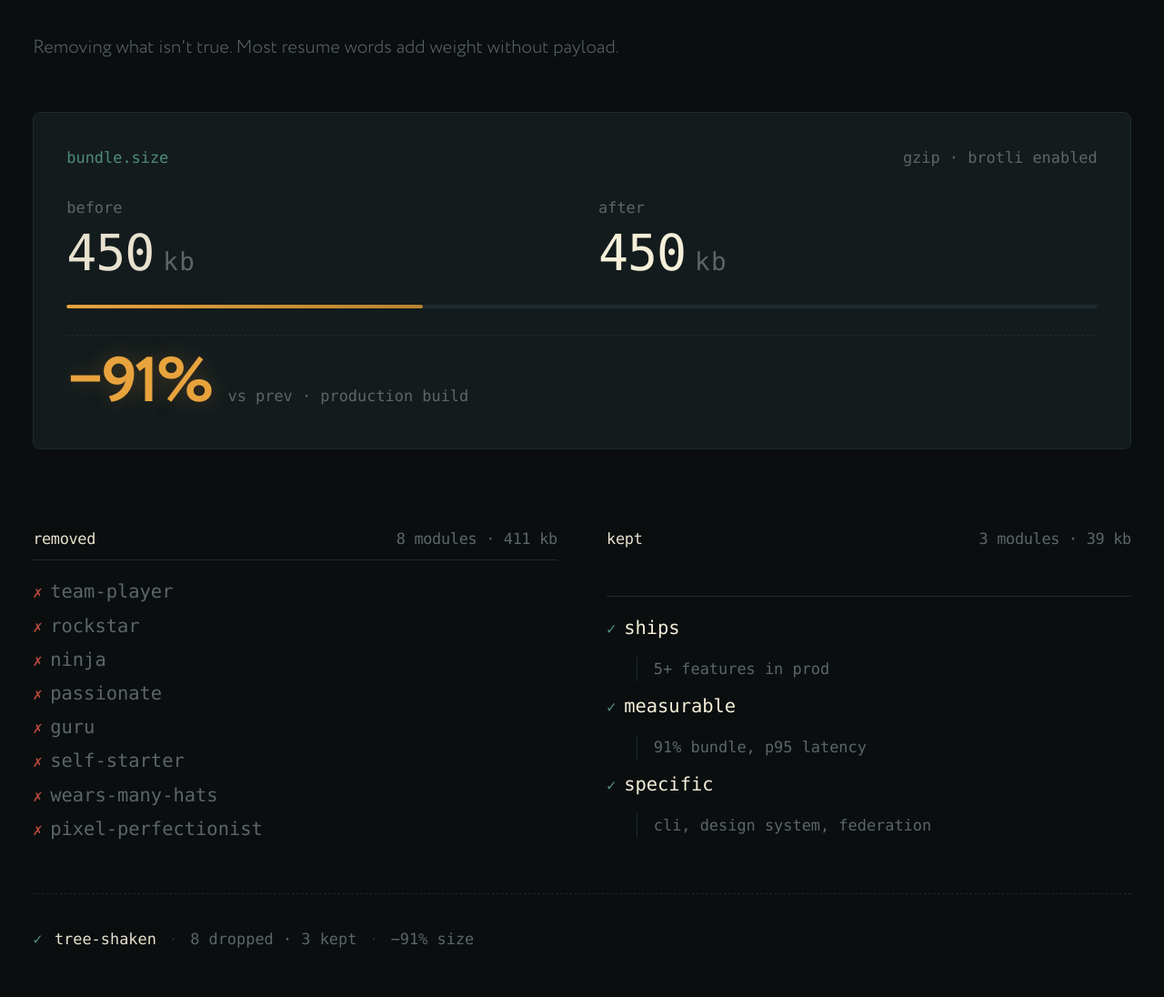
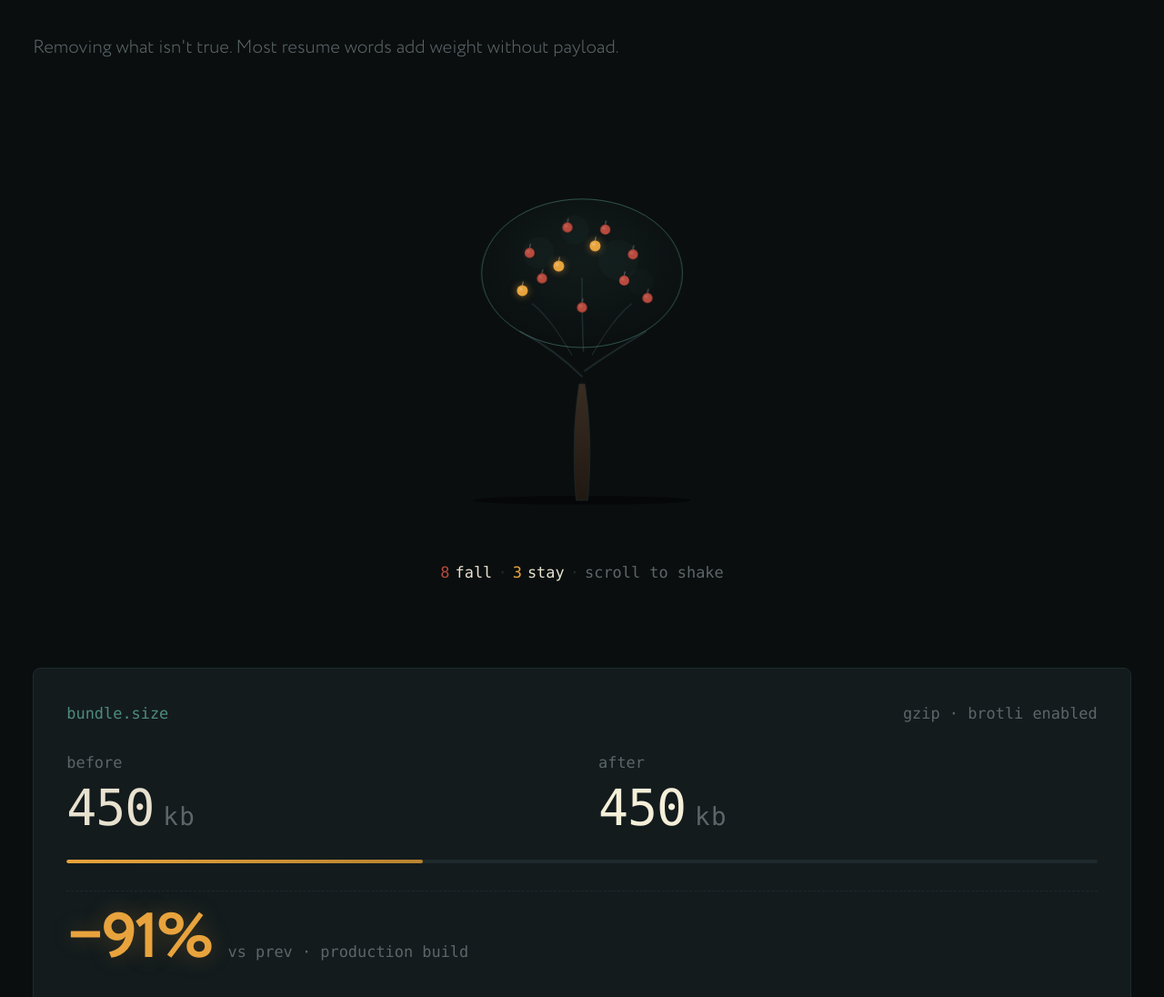
Before and after one commit to yadprab/Portfolio-yadddy, an Astro site: page / in a window 1280 px wide. Shown: the part 4180-5276 px from the top of the page at 91% size. Built offline with nearby package versions, Linux system fonts and the light colour scheme; Astro itself is replaced by a stand-in of ours.

Commit message:
feat: apple tree visual for tree-shaking stage
SVG tree with 8 red buzzword apples falling on scroll and 3 amber
'kept' apples that breathe and glow. Scroll-driven via animation-timeline
where supported, staggered keyframe fallback elsewhere. ~4 KB added,
zero JS. The literal tree-shake metaphor finally lands.

Layout: AppleTree sits between the section lede and the bundle-size
ticker — visual moment first, data moment second.

```diff
--- /dev/null
+++ b/src/components/AppleTree.astro
@@ -0,0 +1,261 @@
+---
+const falling = [
+  { id: "team-player", x: 245, y: 195, rot: 18 },
+  { id: "rockstar", x: 228, y: 160, rot: -14 },
+  { id: "ninja", x: 358, y: 198, rot: 24 },
+  { id: "passionate", x: 370, y: 162, rot: -22 },
+  { id: "guru", x: 300, y: 235, rot: 8 },
+  { id: "self-starter", x: 280, y: 125, rot: -28 },
+  { id: "wears-many-hats", x: 332, y: 128, rot: 16 },
+  { id: "pixel-perfectionist", x: 390, y: 222, rot: -18 },
+];
+
+const kept = [
+  { id: "ships", x: 268, y: 180 },
+  { id: "measurable", x: 318, y: 152 },
+  { id: "specific", x: 218, y: 212 },
+];
+---
+
+<figure
+  class="apple-tree"
+  role="img"
+  aria-label="An apple tree being shaken — eight buzzword apples fall as you scroll, three signal apples stay on the branches."
+>
+  <svg viewBox="0 0 600 560" xmlns="http://www.w3.org/2000/svg" aria-hidden="true">
+    <defs>
+      <radialGradient id="atree-canopy" cx="50%" cy="40%" r="62%">
+        <stop offset="0%" stop-color="rgb(79 140 126 / 0.10)" />
+        <stop offset="100%" stop-color="rgb(79 140 126 / 0)" />
+      </radialGradient>
+      <linearGradient id="atree-trunk" x1="50%" y1="0%" x2="50%" y2="100%">
+        <stop offset="0%" stop-color="#3a2d22" />
+        <stop offset="100%" stop-color="#1f1812" />
+      </linearGradient>
+      <filter id="apple-shine" x="-20%" y="-20%" width="140%" height="140%">
+        <feGaussianBlur stdDeviation="1.2" />
+      </filter>
+    </defs>
+
+    <!-- Ground shadow -->
+    <ellipse cx="300" cy="500" rx="150" ry="6" fill="#000" opacity="0.45" />
+
+    <!-- Trunk -->
+    <path
+      class="atree-trunk-shape"
+      d="M 292 500
+         C 286 430, 290 380, 296 340
+         L 304 340
+         C 310 380, 314 430, 308 500 Z"
+      fill="url(#atree-trunk)"
+      stroke="#1e2a2d"
+      stroke-width="1"
+    />
+
+    <!-- Branches reaching into canopy -->
+    <g class="atree-branches" fill="none" stroke="#1e2a2d" stroke-linecap="round">
+      <path d="M 300 330 C 278 308, 250 286, 215 268" stroke-width="2.2" />
+      <path d="M 304 322 C 340 296, 366 282, 388 268" stroke-width="2.2" />
+      <path d="M 302 295 C 300 252, 300 230, 300 195" stroke-width="1.8" />
+      <path d="M 286 300 C 268 270, 252 246, 232 230" stroke-width="1.4" />
+      <path d="M 314 300 C 332 270, 348 246, 368 230" stroke-width="1.4" />
+    </g>
+
+    <!-- Canopy -->
+    <g class="atree-canopy">
+      <ellipse
+        cx="300"
+        cy="188"
+        rx="138"
+        ry="102"
+        fill="url(#atree-canopy)"
+        stroke="rgb(79 140 126 / 0.55)"
+        stroke-width="1.25"
+      />
+      <circle cx="240" cy="160" r="22" fill="rgb(79 140 126 / 0.04)" />
+      <circle cx="350" cy="170" r="28" fill="rgb(79 140 126 / 0.04)" />
+      <circle cx="290" cy="128" r="20" fill="rgb(79 140 126 / 0.04)" />
+      <circle cx="380" cy="200" r="18" fill="rgb(79 140 126 / 0.04)" />
+    </g>
+
+    <!-- Falling apples (red · the buzzwords) -->
+    {falling.map((a, i) => (
+      <g
+        class="apple apple-fall"
+        data-id={a.id}
+        style={`--x: ${a.x}; --y: ${a.y}; --rot: ${a.rot}deg; --i: ${i};`}
+      >
+        <line
+          x1={a.x}
+          y1={a.y - 7}
+          x2={a.x + 1}
+          y2={a.y - 12}
+          stroke="rgb(120 120 120 / 0.7)"
+          stroke-width="1.5"
+          stroke-linecap="round"
+        />
+        <circle cx={a.x} cy={a.y} r="7" fill="var(--error)" stroke="rgb(0 0 0 / 0.35)" stroke-width="0.5" />
+        <circle cx={a.x - 2} cy={a.y - 2} r="1.6" fill="rgb(255 255 255 / 0.3)" filter="url(#apple-shine)" />
+      </g>
+    ))}
+
+    <!-- Kept apples (amber · the survivors) -->
+    {kept.map((a, i) => (
+      <g
+        class="apple apple-keep"
+        data-id={a.id}
+        style={`--x: ${a.x}; --y: ${a.y}; --i: ${i};`}
+      >
+        <line
+          x1={a.x}
+          y1={a.y - 7}
+          x2={a.x + 1}
+          y2={a.y - 12}
+          stroke="rgb(140 130 110 / 0.8)"
+          stroke-width="1.5"
+          stroke-linecap="round"
+        />
+        <circle cx={a.x} cy={a.y} r="7.5" fill="var(--accent)" />
+        <circle cx={a.x - 2} cy={a.y - 2} r="1.8" fill="rgb(255 255 255 / 0.45)" filter="url(#apple-shine)" />
+      </g>
+    ))}
+  </svg>
+
+  <figcaption class="atree-caption">
+    <span class="atree-caption-num">8</span> fall
+    <span class="atree-sep" aria-hidden="true">·</span>
+    <span class="atree-caption-num atree-kept">3</span> stay
+    <span class="atree-sep" aria-hidden="true">·</span>
+    <span class="atree-caption-muted">scroll to shake</span>
+  </figcaption>
+</figure>
+
+<style>
+  .apple-tree {
+    margin: 0;
+    display: grid;
+    place-items: center;
+    gap: var(--space-s);
+    padding: var(--space-m) 0 var(--space-l);
+  }
+
+  .apple-tree svg {
+    width: 100%;
+    max-width: 480px;
+    height: auto;
+    display: block;
+    overflow: visible;
+  }
+
+  .atree-caption {
+    font-family: var(--font-mono);
+    font-size: var(--step--1);
+    color: var(--text);
+    display: inline-flex;
+    gap: 0.6ch;
+    align-items: baseline;
+  }
+
+  .atree-caption-num {
+    color: var(--error);
+  }
+
+  .atree-caption-num.atree-kept {
+    color: var(--accent);
+  }
+
+  .atree-sep {
+    color: var(--border);
+  }
+
+  .atree-caption-muted {
+    color: var(--muted);
+  }
+
+  /* Canopy gentle sway */
+  .atree-canopy {
+    transform-origin: 300px 290px;
+    transform-box: view-box;
+    animation: atree-sway 7s var(--ease-in-out) infinite;
+  }
+
+  .atree-branches {
+    transform-origin: 300px 330px;
+    transform-box: view-box;
+    animation: atree-sway 7s var(--ease-in-out) infinite;
+  }
+
+  @keyframes atree-sway {
+    0%, 100% { transform: rotate(0deg); }
+    50% { transform: rotate(0.5deg); }
+  }
+
+  /* Apples: rotation pivots at the stem (slightly above the apple center) */
+  .apple {
+    transform-origin: calc(var(--x) * 1px) calc(var(--y) * 1px - 12px);
+    transform-box: view-box;
+  }
+
+  /* Falling apples — timer-based fallback for browsers without animation-timeline */
+  .apple-fall {
+    animation: apple-fall 1300ms var(--ease-out) forwards;
+    animation-delay: calc(2400ms + var(--i) * 140ms);
+  }
+
+  /* Scroll-driven version (preferred) */
+  @supports (animation-timeline: view()) {
+    .apple-fall {
+      animation: apple-fall linear both;
+      animation-timeline: view();
+      animation-range: cover calc(18% + var(--i) * 4%) cover calc(42% + var(--i) * 4%);
+      animation-delay: 0ms;
+    }
+  }
+
+  @keyframes apple-fall {
+    0% {
+      transform: translateY(0) rotate(0deg);
+      opacity: 1;
+    }
+    60% {
+      opacity: 1;
+    }
+    100% {
+      transform: translateY(360px) rotate(var(--rot));
+      opacity: 0;
+    }
+  }
+
+  /* Kept apples — subtle glow + breathing */
+  .apple-keep circle:nth-child(2) {
+    filter: drop-shadow(0 0 5px rgb(232 163 61 / 0.55));
+  }
+
+  .apple-keep {
+    animation: apple-breathe 4.5s var(--ease-in-out) infinite;
+    animation-delay: calc(var(--i) * 900ms);
+  }
+
+  @keyframes apple-breathe {
+    0%, 100% { transform: translateY(0); }
+    50% { transform: translateY(-2px); }
+  }
+
+  @media (prefers-reduced-motion: reduce) {
+    .atree-canopy,
+    .atree-branches,
+    .apple-keep {
+      animation: none;
+    }
+    .apple-fall {
+      animation: none;
+      opacity: 0.3;
+    }
+  }
+
+  @media (max-width: 540px) {
+    .apple-tree svg {
+      max-width: 340px;
+    }
+  }
+</style>
--- a/src/components/TreeShake.astro
+++ b/src/components/TreeShake.astro
@@ -1,4 +1,6 @@
 ---
+import AppleTree from "~/components/AppleTree.astro";
+
 const removed = [
   "team-player",
   "rockstar",
@@ -26,6 +28,8 @@ const kept = [
   <p class="lede">
     Removing what isn't true. Most resume words add weight without payload.
   </p>
+
+  <AppleTree />
 
   <div class="ticker" aria-label="bundle size before and after">
     <div class="ticker-head">
```
